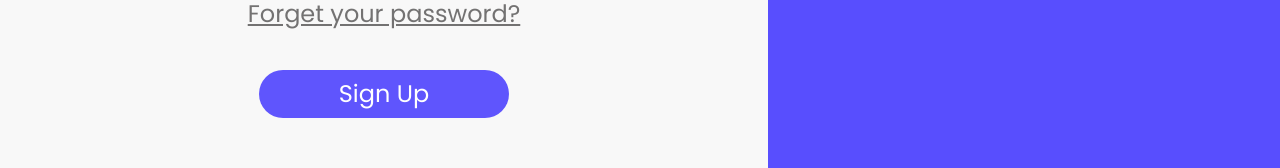
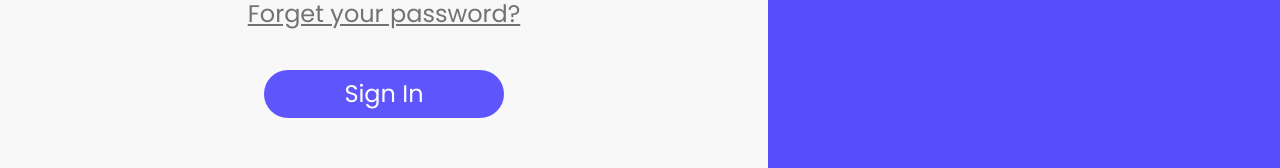
Before and after one commit to IVARA-Application/IV-WEB-FRONTEND-TEAM-MentorBABA, a React (Create React App) app in the folder client/: page /login in a window 1280 px wide. Shown: the part 608-776 px from the top of the page. Built offline with nearby package versions, Linux system fonts and the light colour scheme.

Commit message:
:sparkles: Add BabaValuator link

```diff
--- a/client/src/Components/BabaValuatorPage.js
+++ b/client/src/Components/BabaValuatorPage.js
@@ -31,7 +31,12 @@ function BabaValuatorPage() {
           worldwide.
         </p>
       </div>
-      <button className="my-8 py-2 text-white px-24 rounded-2xl text-xl">
+      <button
+        className="my-8 py-2 text-white px-24 rounded-2xl text-xl"
+        onClick={() => {
+          window.location.href = "https://forms.gle/pY1NB8fxpkJ786iL7";
+        }}
+      >
         Start Now! (It's Free)
       </button>
     </div>
--- a/client/src/Components/LoginRoute/SignIn.jsx
+++ b/client/src/Components/LoginRoute/SignIn.jsx
@@ -7,7 +7,7 @@ import { Link } from "react-router-dom";
 
 function SignIn() {
   const [disabled, setDisabled] = useState("");
-  const [message, setMessage] = useState("Sign Up");
+  const [message, setMessage] = useState("Sign In");
   async function handleLoginSubmission(event) {
     event.preventDefault();
 
```
Also changed, not shown: 1 other file (tests, documents, lock files or other folders).
